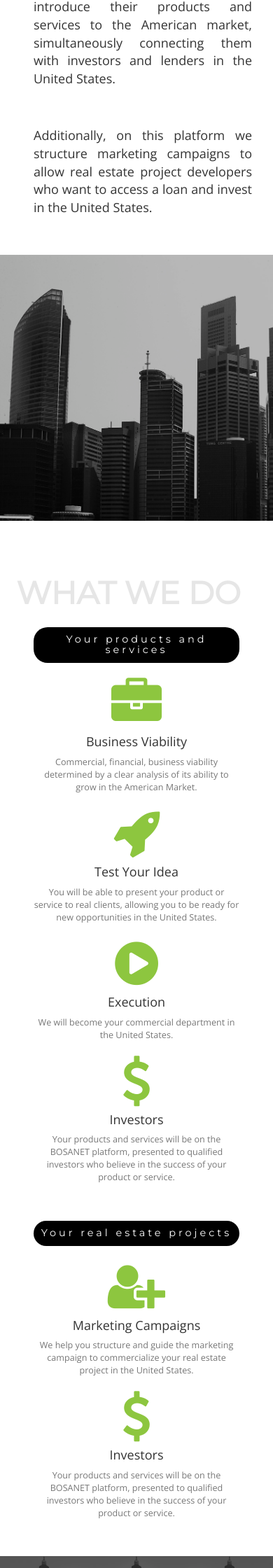
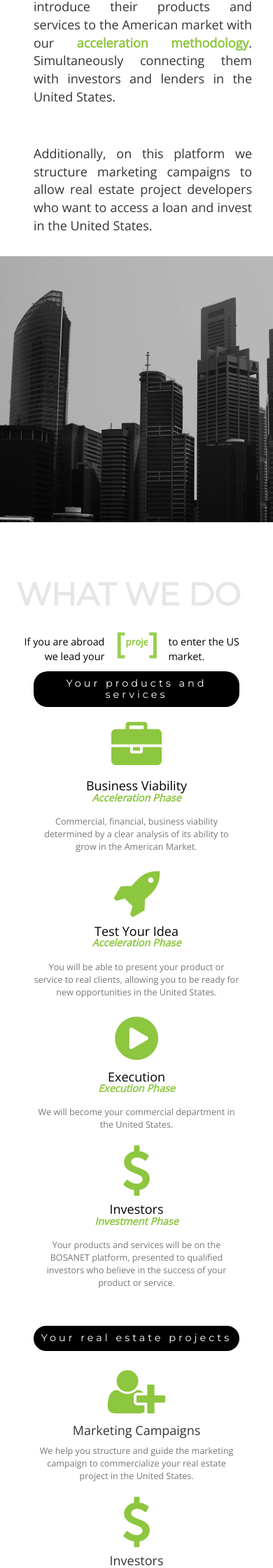
Before and after one commit to irborrero/bosanet, a PHP site: page / in a window 390 px wide. Shown: the part 1066-3306 px from the top of the page at 70% size. Run offline with PHP 8.4, Linux system fonts and the light colour scheme.

Commit message:
fixes suggested by Borrero

```diff
--- a/css/style.css
+++ b/css/style.css
@@ -4,14 +4,42 @@
 	font-size: .7em;
 	letter-spacing: 5px;
 }
+.separate {
+	letter-spacing: 5px;
+}
+
+.black {
+	color: black;
+}
+.grey-faded {
+	font-size: 0.75em;
+}
+
+.copy-right {
+	font-size: 0.5em;
+}
+
+.phase {
+	font-style: italic;
+	font-size: 0.8em;
+	color: #8dc63f;
+	margin-bottom: 4%;
+}
+
+.gif-nav {
+	border-radius: 50%;
+	margin-left: -10px;
+	width: 30px;
+	height: 30px;
+}
 
 .container-what-we-do {
 	background-color: white;
+	border-bottom: 100px solid transparent;
 	border-top: 100px solid transparent;
 }
 
 .container-space {
-	margin-top: 10vh;
 	background: url(../images/change.jpg) no-repeat;
 	background-attachment:fixed;
 	height: 45vh;
@@ -93,6 +121,7 @@
 
 .container-about-us {
 	padding: 30px;
+	border-bottom: 60px solid white;
 }
 
 .about-pannels {
@@ -197,9 +226,13 @@
 }
 
 #how_it_works {
-	margin-top: 50px;
 	height: 100vh;
 
+}
+
+.mb-2 {
+	color: black;
+	margin-bottom: -2.0%;
 }
 
 
@@ -1564,7 +1597,7 @@
   padding-bottom: 2.5em;
 }
 .w3_agile_team_grids{
-	margin:2em 0 0;
+	margin:2em 0 1em;
 }
 .w3_agile_team_grid h3{
 	font-size:1em;
--- a/index0.html
+++ b/index0.html
@@ -59,7 +59,9 @@
 							<li><a href="#case_studies">Case Studies</a></li>
 							<li><a href="#faq">FAQ</a></li>
 							<li><a href="#contact">Contact Us</a></li>
-						<li><a  target="_blank" href="http://bosanet.herokuapp.com/">Platform</a></li>
+						<li><a target="_blank" href="http://bosanet.herokuapp.com/">
+							Platform</a></li>
+							<img class="gif-nav" src="images/loaderSmall.gif" alt=" " style="margin-top: -8px" />
 						</ul>
 				</div><!--/.nav-collapse -->
 
@@ -141,7 +143,7 @@
 
 							<div class="wthree_events_grid_right1 about-pannels">
 								<h3>We excel in foreign trade projects: </h3>
-								<h2>imports and exports, <span>with the United States</span></h2>
+								<h2>imports and exports, with the <span>United States</span></h2>
 							</div>
 
 					</div>
@@ -150,7 +152,7 @@
 				<div class="col-md-4">
 					<div class="agileinfo_banner_bottom_grid_three_left">
 						<div class="clearfix"> <br /> </div>
-						<p class="about-p" >Bosanet is a digital platform that guides entrepreneurs to be able to introduce their products and services to the American market, simultaneously connecting them with investors and lenders in the United States.
+						<p class="about-p" >Bosanet is a digital platform that guides entrepreneurs to be able to introduce their products and services to the American market with our <plat>acceleration methodology</plat>. Simultaneously connecting them with investors and lenders in the United States.
 						</p>
 						<div class="clearfix"> <br /> </div>
 						<p class="about-p" >Additionally, on this platform we structure marketing campaigns to allow real estate project developers who want to access a loan and invest in the United States.</p>
@@ -208,6 +210,27 @@
 					<h3>What we do</h3>
 				</div>
 			</div>
+			<div class="w3_agile_team_grids white">
+				<div class="clearfix"> <br /> </div>
+				<div class="col-xs-5 h3_what_we_do black">
+					If you are abroad we lead your
+				</div>
+				<div class="col-xs-2">
+					<div class="what_we_do-content black">
+						<div class="content__container black">
+							<ul class="content__container__list black">
+								<li class="content__container__list__item green">dream</li>
+								<li class="content__container__list__item green">idea</li>
+								<li class="content__container__list__item green">project</li>
+								<li class="content__container__list__item green">plan</li>
+							</ul>
+						</div>
+					</div>
+				</div>
+				<div class="col-xs-5 h3_what_we_do black" style="text-align:left">
+					to enter the US market.
+				</div>
+			</div>
 			<br>
 			<br>
 			<h3 class="subtitle-what_we_do">Your products and services</h3>
@@ -217,28 +240,32 @@
 					<div class="mt-5">
 						<i class="fa fa-4x fa-briefcase text-primary mb-4 green"></i>
 						<h3 class="h4 mb-2">Business Viability</h3>
-						<p class="text-muted mb-0">Commercial, financial, business viability determined by a clear analysis of its ability to grow in the American Market. </p>
+						<label class="phase">Acceleration Phase</label>
+						<p class="text-muted mb-0 grey-faded">Commercial, financial, business viability determined by a clear analysis of its ability to grow in the American Market. </p>
 					</div>
 				</div>
 				<div class="col-lg-2 col-md-6 text-center">
 					<div class="mt-5">
 						<i class="fa fa-4x fa-rocket text-primary mb-4 green"></i>
 						<h3 class="h4 mb-2">Test Your Idea</h3>
-						<p class="text-muted mb-0">You will be able to present your product or service to real clients, allowing you to be ready for new opportunities in the United States.</p>
+						<label class="phase">Acceleration Phase</label>
+						<p class="text-muted mb-0 grey-faded">You will be able to present your product or service to real clients, allowing you to be ready for new opportunities in the United States.</p>
 					</div>
 				</div>
 				<div class="col-lg-2 col-md-6 text-center">
 					<div class="mt-5">
 						<i class="fa fa-4x fa-play-circle text-primary mb-4 green"></i>
 						<h3 class="h4 mb-2">Execution</h3>
-						<p class="text-muted mb-0">We will become your commercial department in the United States.</p>
+						<label class="phase">Execution Phase</label>
+						<p class="text-muted mb-0 grey-faded">We will become your commercial department in the United States.</p>
 					</div>
 				</div>
 				<div class="col-lg-2 col-md-6 text-center">
 					<div class="mt-5">
 						<i class="fa fa-4x fa-dollar text-primary mb-4 green"></i>
 						<h3 class="h4 mb-2">Investors</h3>
-						<p class="text-muted mb-0">Your products and services will be on the BOSANET platform, presented to qualified investors who believe in the success of your product or service.
+						<label class="phase">Investment Phase</label>
+						<p class="text-muted mb-0 grey-faded">Your products and services will be on the BOSANET platform, presented to qualified investors who believe in the success of your product or service.
 						</p>
 					</div>
 				</div>
@@ -253,23 +280,23 @@
 				<div class="col-lg-2 col-md-6 text-center">
 					<div class="mt-5">
 						<i class="fa fa-4x fa-user-plus text-primary mb-4 green"></i>
-						<h3 class="h4 mb-2">Marketing Campaigns</h3>
-						<p class="text-muted mb-0">We help you structure and guide the marketing campaign to commercialize your real estate project in the United States.
+						<h3 class="h4 ">Marketing Campaigns</h3>
+						<p class="text-muted mb-0 white-faded">We help you structure and guide the marketing campaign to commercialize your real estate project in the United States.
 						</p>
 					</div>
 				</div>
 				<div class="col-lg-2 col-md-6 text-center">
 					<div class="mt-5">
 						<i class="fa fa-4x fa-dollar text-primary mb-4 green"></i>
-						<h3 class="h4 mb-2">Investors</h3>
-						<p class="text-muted mb-0">Your products and services will be on the BOSANET platform, presented to qualified investors who believe in the success of your product or service.</p>
+						<h3 class="h4 ">Investors</h3>
+						<p class="text-muted mb-0 white-faded">Your products and services will be on the BOSANET platform, presented to qualified investors who believe in the success of your product or service.</p>
 					</div>
 				</div>
 				<div class="col-lg-2 col-md-6 text-center"></div>
 				<div class="col-lg-2 col-md-6 text-center" ></div>
 			</div>
 		</div>
-
+		<div class="container-space"></div>
 	</div>
 
 	<!--how_it_works-->
@@ -294,7 +321,7 @@
 				<div class="col-md-6 agileinfo_banner_bottom_grid_three_left">
 						<div class="row item-how_it_works-check">
 								<h1>Entrepreneur</h1>
-								<label>Control the investors' investments and interests in your product, service, or project</label>
+								<label>With our acceleration methodology, work with us and make your product, service, or project visible to investors</label>
 						</div>
 
 						<div class="row item-how_it_works-number">
@@ -711,8 +738,7 @@
 				</div>
 			</div>
 			<div class="w3layouts_contact_grid">
-				<p><span>Bosanet</span> is always happy to hear from you. We are committed to help Investors and
-					Entrepreneurs generate work spots to develop the economy of their regions.</p>
+				<p>Bosanet is happy to hear from you. if you are an <plat class="separate">entrepreneur</plat>,we are committed to guide you in your process of entering the U.S. Market. If you are an <plat class="separate">investor</plat>, Bosanet will present you with great investment initiative opportunities originated in other Countries.</p>
 				<br/>
 				<br/>
 				<form action="#" method="post">
@@ -744,6 +770,16 @@
 					<li><a href="https://www.youtube.com/channel/UCKZrL9eh5MHR0OJhc28pBtA/featured" class="w3_agile_social_network" target="_blank"><i class="fa fa-youtube" ></i></a></li>
 				</ul>
 			</div>
+		<div>
+			<label class="copy-right">
+				Copyright © 2020 Bosanet LLC. All rights reserved.
+			</label>
+		</div>
+		<div>
+			<label class="copy-right">
+				Copyright © Photos by: Juan Pablo Mejia Images - Instinto.
+			</label>
+		</div>
 	</div>
 	<!-- //footer -->
 
--- a/js/dynammicBackground.js
+++ b/js/dynammicBackground.js
@@ -22,7 +22,7 @@
     home.style.backgroundSize= "cover";
     how_it_works.style.background = 'url(images/platfromBlack.png)' ;
     how_it_works.style.backgroundSize= "100vw";
-    how_it_works.style.backgroundAttachment = "fixed";
+    how_it_works.style.backgroundAttachment = "scroll";
     contact.style.background = 'url(images/contact-us.png)'
     contact.style.backgroundSize= "100vw";
     contact.style.backgroundAttachment = "fixed";
```
